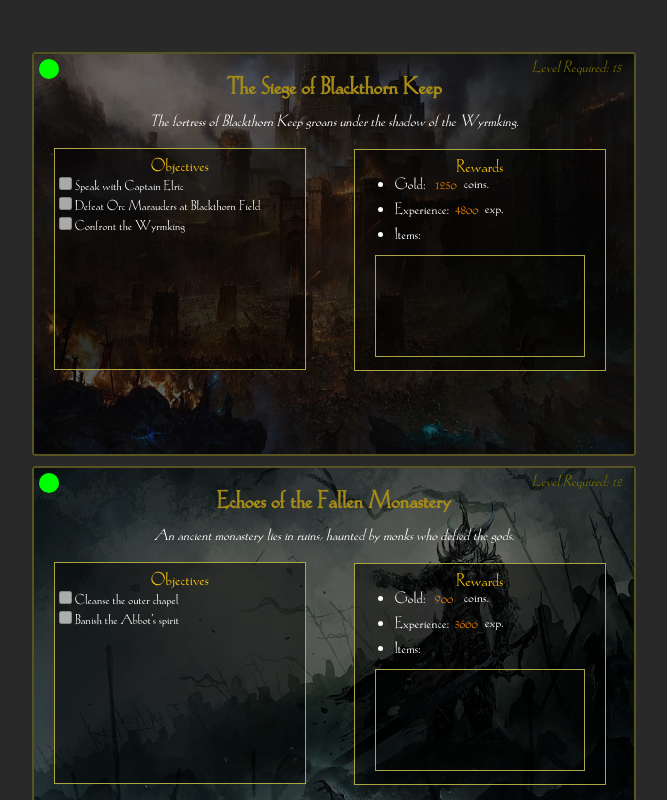
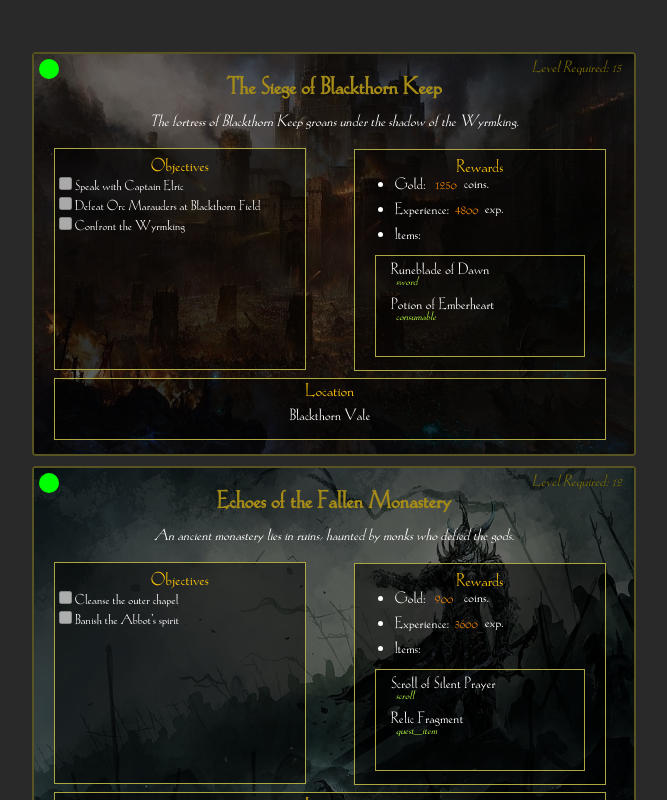
Before and after one commit to IgnaZXA/Kaotika_Quests, a React (Vite) app: page / in a window 1280 px wide. Shown: the top 800 px of the page, without its empty margins (28-695 px from the left). Built offline with nearby package versions, Linux system fonts and the light colour scheme.

Commit message:
[UPDATE] Locations create.

```diff
--- a/src/App.jsx
+++ b/src/App.jsx
@@ -1,10 +1,5 @@
 import { quests } from './data/quests.js';
 import CardQuest from './components/CardQuest.jsx';
-
-import ItemComponent from './components/ItemComponent.jsx';
-
-
-
 import './App.css';
 
 function App() {
@@ -14,9 +9,6 @@ function App() {
       {quests.map((quest) => {
         return (<CardQuest key={quest.quest.id} questJson={quest}></CardQuest>);
       })}
-
-      <ItemComponent itemJson={quests[0].quest.rewards.items[0]}/>
-
     </>
   )
 }
--- a/src/components/CardQuest.jsx
+++ b/src/components/CardQuest.jsx
@@ -77,6 +77,16 @@ function CardQuest(questJson){
 
     }
 
+    const LOCATION_CONTAINER_STYLES = {
+        border: '1px solid rgba(172, 166, 67, 1)',
+        width: '550px',
+        height: '60px',
+        position: 'relative',
+        top:'-330px',
+        zIndex: '2',
+        margin: '20px'
+    };
+
     return(
         <div className="CardQuest" style={CARD_STYLES}>
             <div style={{
@@ -111,9 +121,17 @@ function CardQuest(questJson){
             </div>
 
 
-            <div className="classss" style={{position:'relative', top: '-319px', left: '320px', width: '250px', height: '220px', zIndex:'2'}}>
+            <div style={{position:'relative', top: '-319px', left: '320px', width: '250px', height: '220px', zIndex:'2'}}>
                 {/* Mejora esto aprendiendo a usar react createPortal(), de momento con el div funciona pero no es una solución elegante */}
                 <RewardsList rewards={rewards}></RewardsList>
+            </div>
+
+
+            <div style={LOCATION_CONTAINER_STYLES}> {/* Convertirlo a componente!! */}
+                <div style={{position:'absolute', width:'100%', height:'100%', backgroundColor:'rgba(0,0,0,.5)', zIndex:'1'}}/>
+                <p style={{color:'#FFC60B', fontSize:'18px', textAlign: 'center', position: 'relative', top:'-20px', zIndex:'2'}}>Location</p>
+                <p style={{color:'rgb(255,255,255)', textAlign:'center', position:'relative', top:'-35px', zIndex:'2'}}>{location.zone}</p>
+
             </div>
 
             {/*
--- a/src/components/ItemComponent.jsx
+++ b/src/components/ItemComponent.jsx
@@ -3,10 +3,14 @@
 function ItemComponent(itemJson){
   const {id, name, type, ...more} = itemJson.itemJson;
 
+  // EXTRA: Hacer que por cada posible valor de type se escriba con un color diferente
+
+  const colorValue = 'rgba(255, 255, 255, 1)';
   return (
-    <>
-      <p></p>
-    </>
+    <div style={{margin:'0px', padding:'0px',marginLeft:'10px', borderRadius: '5px', width:'200px', height:'35px', position:'relative', top:'-3px'}}>
+      <p style={{color: colorValue, margin:'0px', padding:'5px',}}> {name}</p>
+      <p style={{color:'rgba(188, 255, 64, 1)', margin:'0px', marginLeft:'10px', height:'14px', fontSize:'12px', position:'relative',top:'-10px',}}><i>{type}</i></p>
+    </div>
   );
 }
 
--- a/src/components/ObjectivesList.jsx
+++ b/src/components/ObjectivesList.jsx
@@ -14,7 +14,7 @@ function ObjectivesList(objectivesJson){
 
     return (
         <div style={{display:'inline'}}>
-            {(completed) ? (<input type="checkbox" disabled checked/>) : (<input type="checkbox" disabled/>)}
+            {(completed) ? (<input type="checkbox" style={{backgroundColor: 'rgba(53, 153, 50, 1)', accentColor: '#0f0'}} disabled checked/>) : (<input type="checkbox" disabled/>)}
             <p style={OBJECTIVE_DESC_STYLES}>{description}</p>
             <br/>
 
--- a/src/components/RewardsList.jsx
+++ b/src/components/RewardsList.jsx
@@ -1,4 +1,5 @@
 import '../styles/RewardsList.css';
+import ItemComponent from './ItemComponent.jsx';
 
 function RewardsList(rewards) {
     const {gold, experience, items} = rewards.rewards;
@@ -39,7 +40,9 @@ function RewardsList(rewards) {
 
                     <li className="whiteBullet">Items:</li>
                 </ul>
-                <div style={REWARDS_ITEMS_CONTAINER_STYLES}></div>
+                <div style={REWARDS_ITEMS_CONTAINER_STYLES}>
+                    {items.map((item) => {return <ItemComponent key={item.id} itemJson={item}/>})}
+                </div>
             </div>
 
         </>
```
